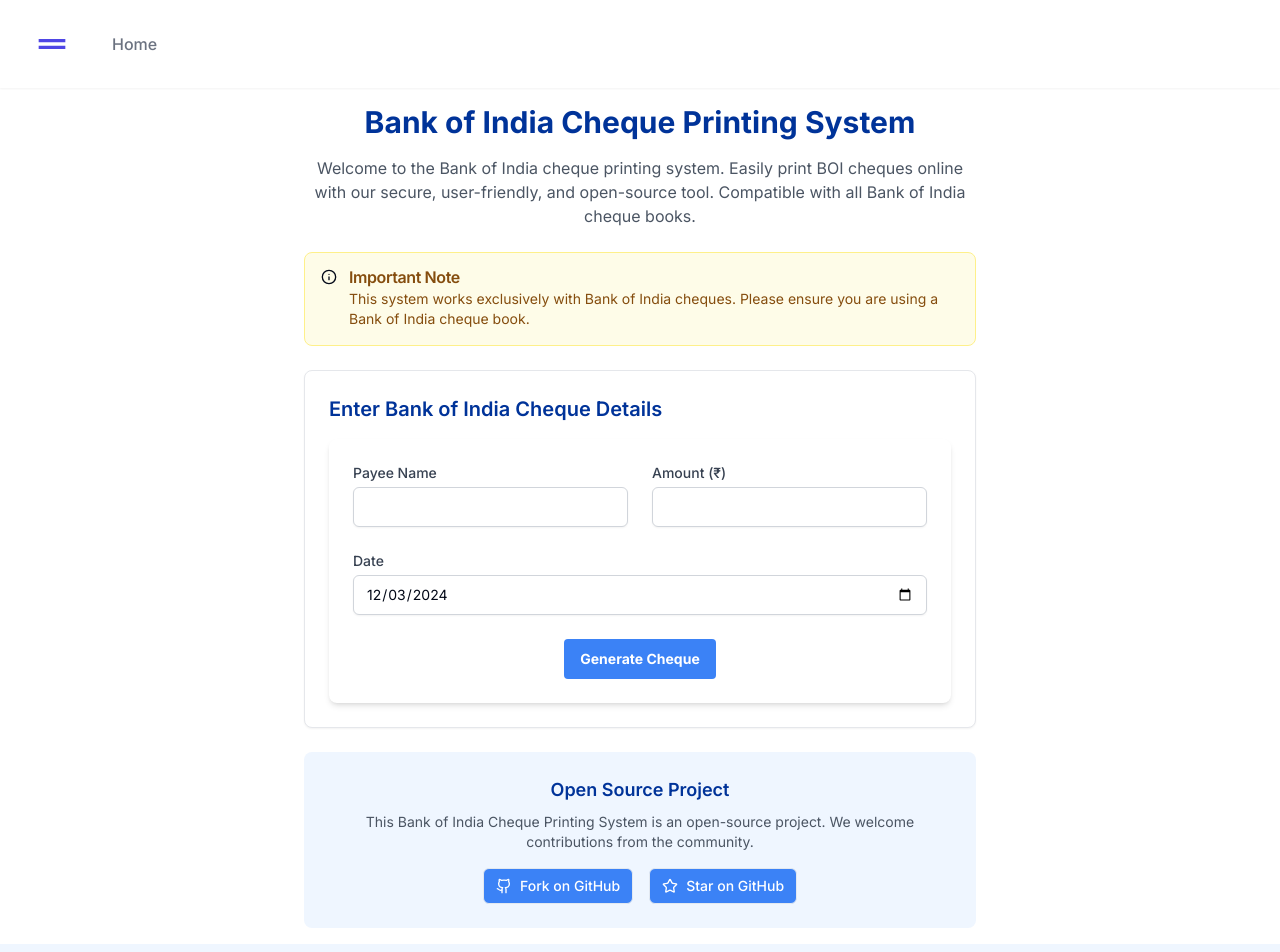
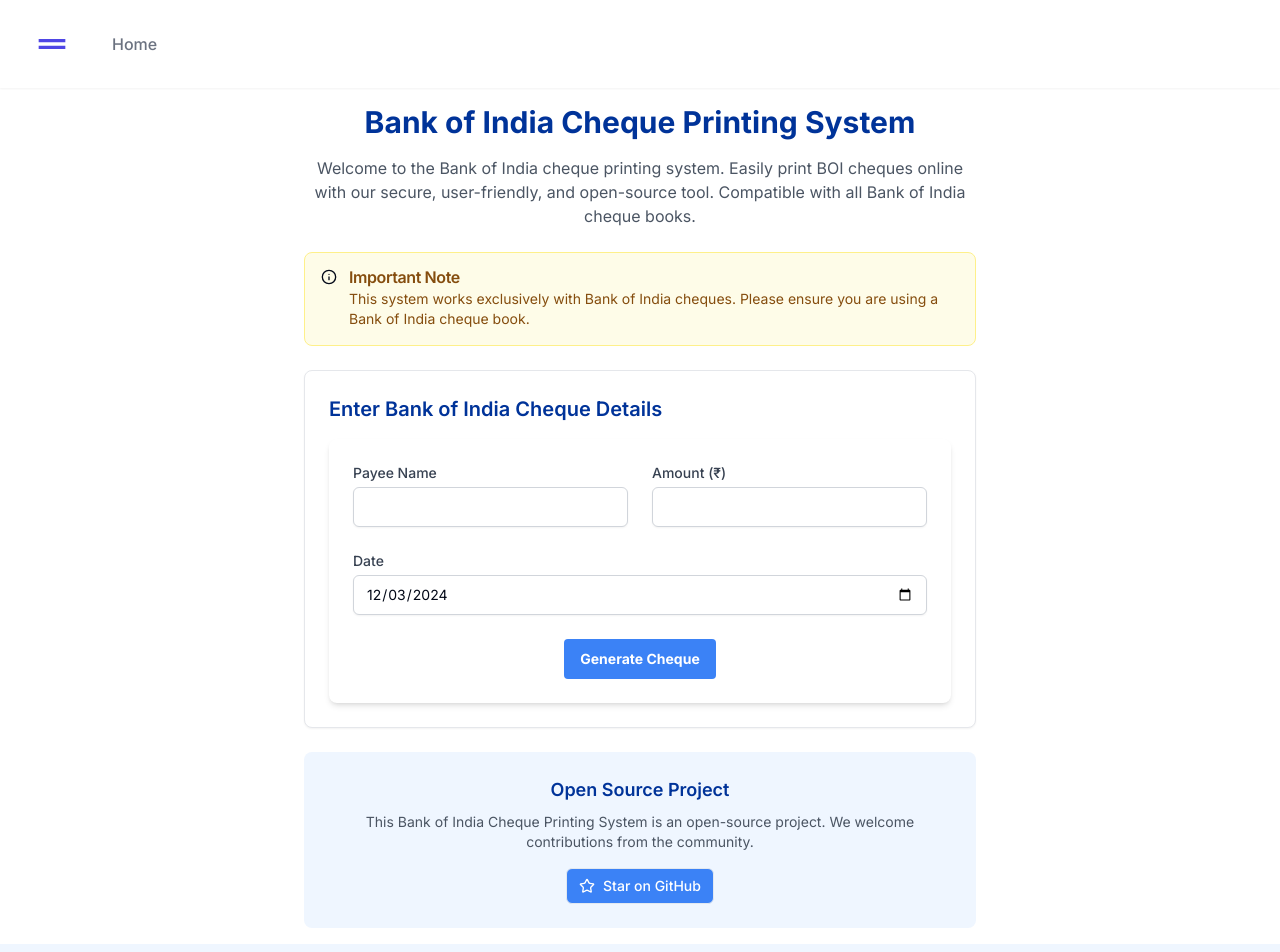
Before and after one commit to neil-jay/boi-cheque-printing-system, a Next.js app: page / in a window 1280 px wide. Shown: the top 952 px of the page. Built offline with nearby package versions, Linux system fonts and the light colour scheme.

Commit message:
feat: Keep one link

```diff
--- a/components/ChequePrinterClient.tsx
+++ b/components/ChequePrinterClient.tsx
@@ -5,7 +5,7 @@ import { ChequeForm } from '@/components/ChequeForm'
 import { Cheque } from '@/components/Cheque'
 import { Button } from "@/components/ui/button"
 import { Alert, AlertDescription, AlertTitle } from "@/components/ui/alert"
-import { InfoIcon, Github, Star } from 'lucide-react'
+import { InfoIcon, Star } from 'lucide-react'
 import Link from 'next/link'
 
 export default function ChequePrinterClient() {
@@ -63,15 +63,9 @@ export default function ChequePrinterClient() {
         <p className="text-sm text-gray-600 mb-4">
           This Bank of India Cheque Printing System is an open-source project. We welcome contributions from the community.
         </p>
-        <div className="flex justify-center space-x-4">
+        <div className="flex justify-center">
           <Button variant="outline" size="sm" asChild className="bg-blue-500 hover:bg-blue-600 text-white">
-            <Link href="https://github.com/yourusername/boi-cheque-printing">
-              <Github className="w-4 h-4 mr-2" />
-              Fork on GitHub
-            </Link>
-          </Button>
-          <Button variant="outline" size="sm" asChild className="bg-blue-500 hover:bg-blue-600 text-white">
-            <Link href="https://github.com/yourusername/boi-cheque-printing">
+            <Link href="https://github.com/neil-jay/boi-cheque-printing-system">
               <Star className="w-4 h-4 mr-2" />
               Star on GitHub
             </Link>
```
